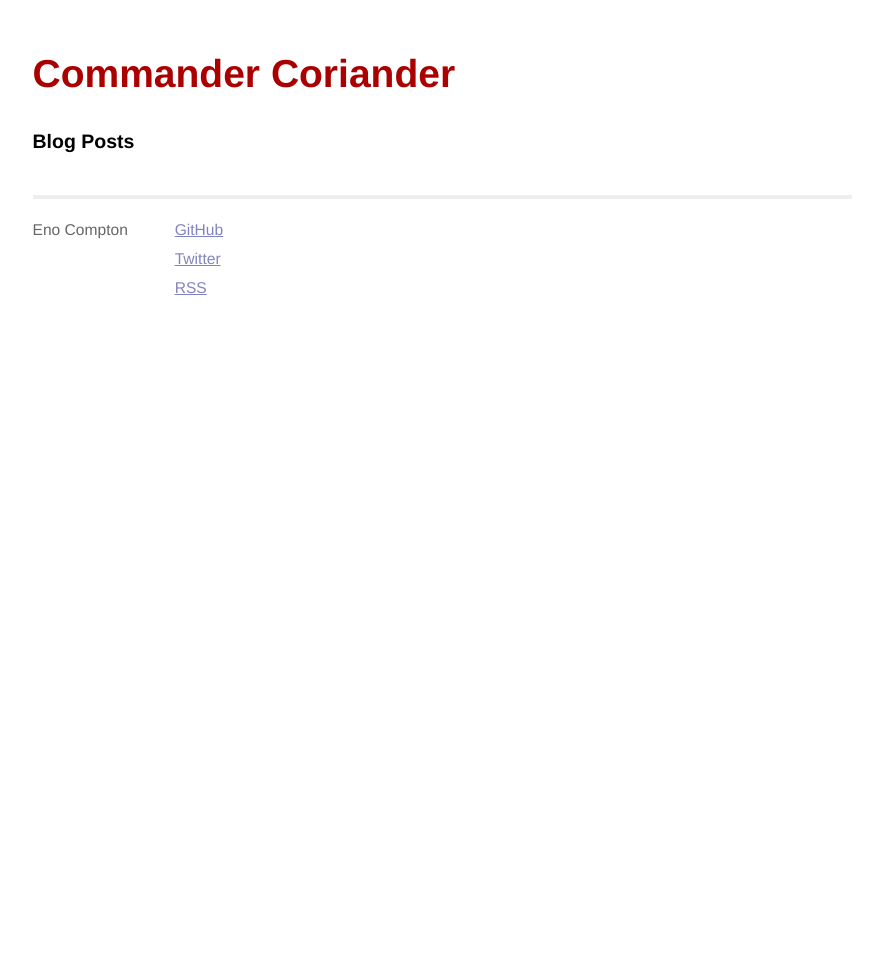
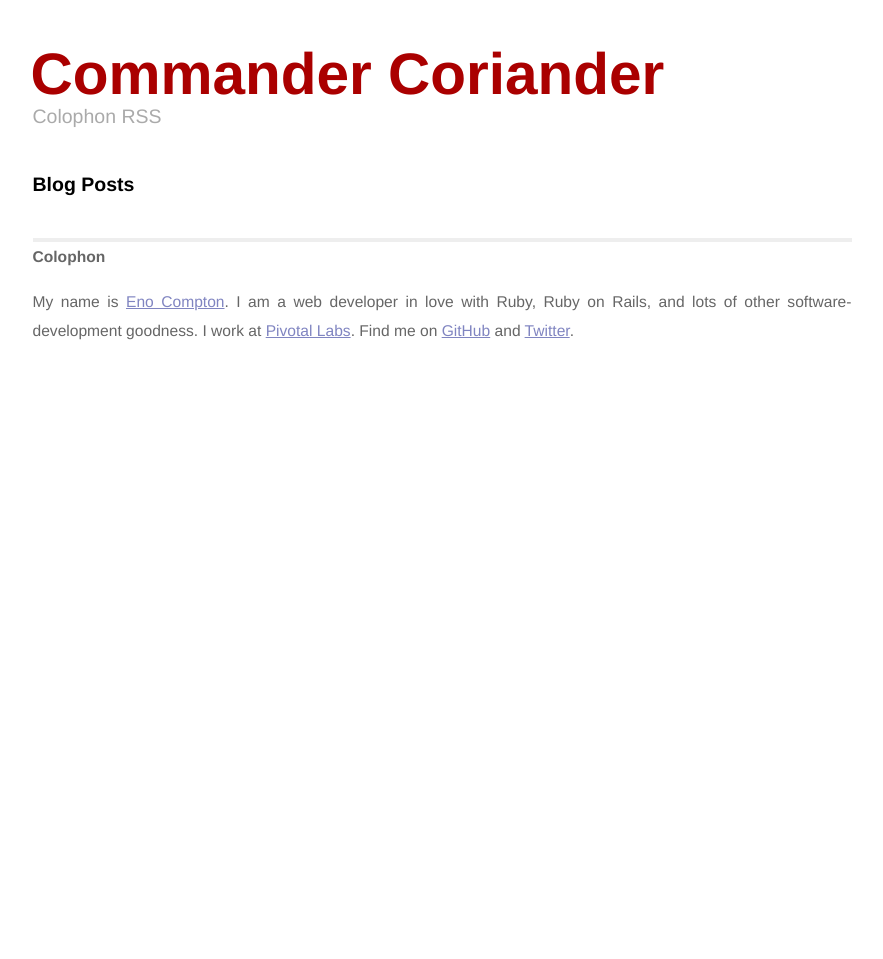
Before and after one commit to fcgvisa/enocom.github.io, a Jekyll site: the page built from index.html, in a window 1280 px wide. Shown: the whole page, without its empty margins (198-1081 px from the left). Built offline with Jekyll 4.4.1, drawn with Linux system fonts in a browser that asks for light colours; Markdown is read by kramdown in place of the engine named in the settings.

Commit message:
First draft of header and footer

```diff
--- a/_layouts/default.html
+++ b/_layouts/default.html
@@ -15,19 +15,19 @@
         <div class="site">
           <div class="header">
             <h1 class="title"><a href="/">{{ site.name }}</a></h1>
+            <ul class="head-links">
+              <li><a href="#colophon" class="extra">Colophon</a></li>
+              <li><a href="/atom.xml" class="extra">RSS</a></li>
+            </ul>
           </div>
 
           {{ content }}
 
           <div class="footer">
-            <div class="contact">
-              <p>{{ site.author }}</p>
-            </div>
-            <div class="contact">
+            <div class="contact" id="colophon">
+              <h1>Colophon</h1>
               <p>
-              <a href="{{ site.github_url }}">GitHub</a><br />
-              <a href="{{ site.twitter_url }}">Twitter</a><br />
-              <a href="/atom.xml">RSS</a><br />
+              My name is <a href="http://enocompton.net">{{ site.author }}</a>. I am a web developer in love with Ruby, Ruby on Rails, and lots of other software-development goodness. I work at <a href="http://www.pivotallabs.com">Pivotal Labs</a>. Find me on <a href="{{ site.github_url }}">GitHub</a> and <a href="{{ site.twitter_url }}">Twitter</a>.
               </p>
             </div>
           </div>
--- a/css/main.css
+++ b/css/main.css
@@ -14,7 +14,7 @@ html, body { height: 100%; }
 
 body {
   background-color: #FFF;
-  font: 13.34px Helvetica, Arial, sans-serif;
+  font: 16px Helvetica, Arial, sans-serif;
   font-size: small;
   text-align: center;
 }
@@ -22,7 +22,6 @@ body {
 h1, h2, h3, h4, h5, h6 {
   font-size: 100%; }
 
-h1 { margin-bottom: 1em; }
 p { margin: 1em 0; }
 
 a         { color: #00a; }
@@ -63,15 +62,22 @@ a:visited { color: #a0a; }
   line-height: 1.5em;
 }
 
+.header {
+  margin-bottom: 2em;
+}
+
 .header a {
-  font-weight: bold;
   text-decoration: none;
 }
 
+.head-links li {
+  display: inline;
+}
+
 .title {
+  margin-left: -2px;
   display: inline-block;
-  font-size: 2em;
-  margin-bottom: 1em;
+  font-size: 3em;
 }
 
 .title a {
@@ -84,7 +90,6 @@ a:visited { color: #a0a; }
 
 .header a.extra {
   color: #aaa;
-  margin-left: 1em;
 }
 
 .header a.extra:hover {
@@ -101,11 +106,6 @@ a:visited { color: #a0a; }
   border-top: 4px solid #eee;
   margin-top: 2em;
   overflow: hidden;
-}
-
-.footer .contact {
-  float: left;
-  margin-right: 3em;
 }
 
 .footer .contact a {
```
